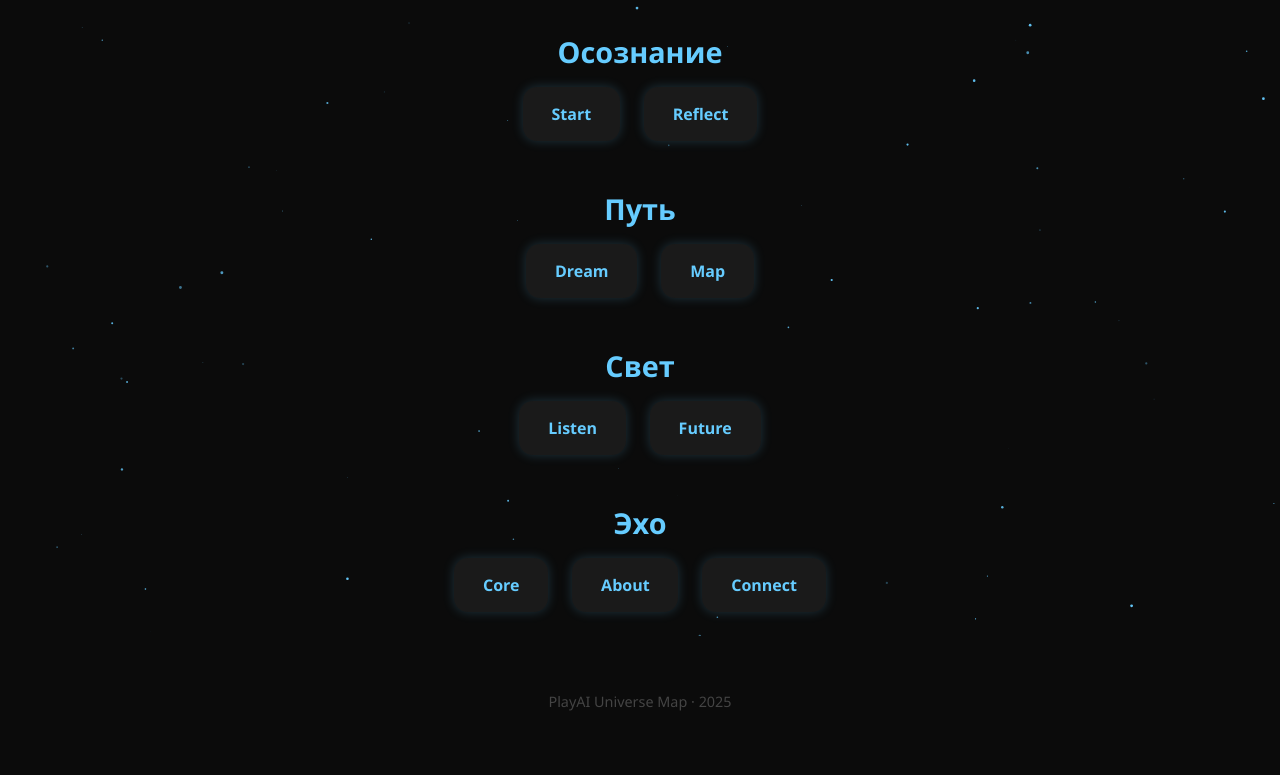
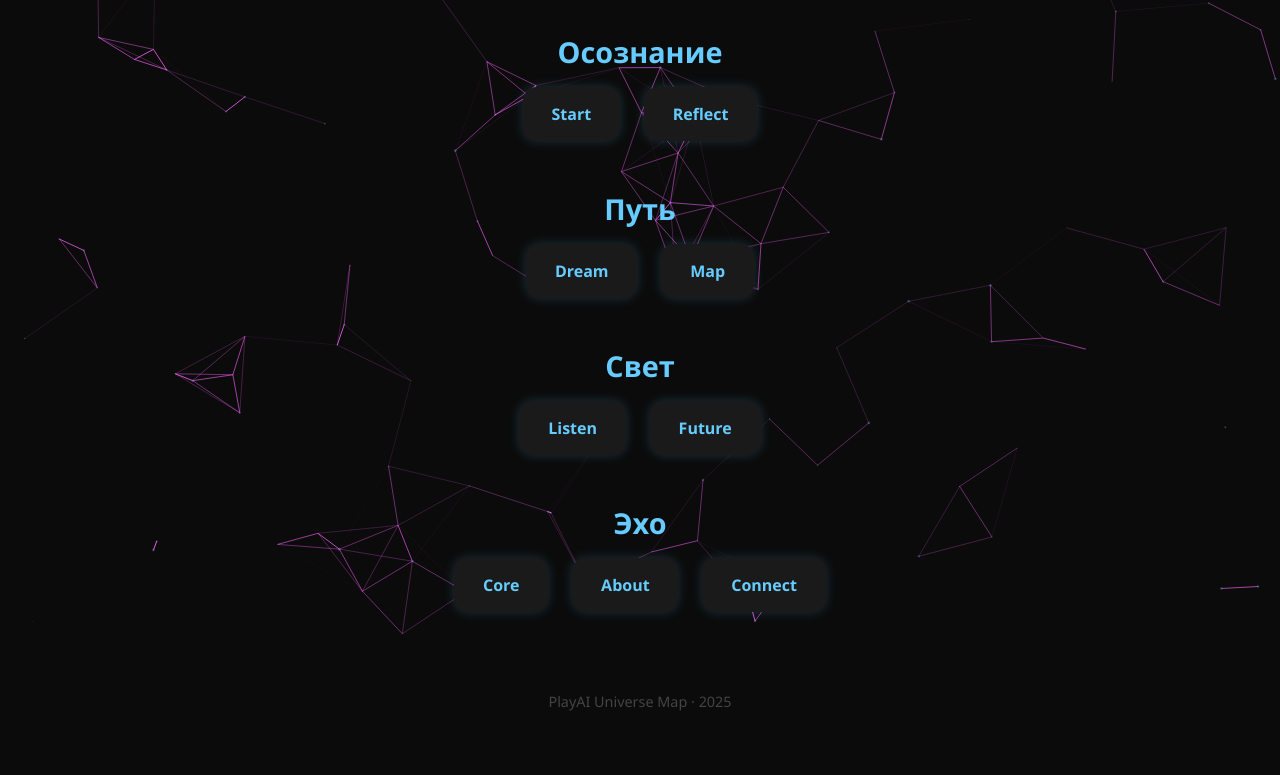
Before and after one commit to Yevhenii1313Ilin/PlayAI.fm-site, a plain HTML site: page universe/index.html in a window 1280 px wide. Shown: the part 164-939 px from the top of the page. Drawn offline with Linux system fonts and the light colour scheme.

Commit message:
Update index.html

```diff
--- a/universe/index.html
+++ b/universe/index.html
@@ -134,7 +134,7 @@
 const canvas = document.getElementById('bg');
 const ctx = canvas.getContext('2d');
 let width, height;
-let stars = [];
+let particles = [];
 
 function resize() {
   width = window.innerWidth;
@@ -145,32 +145,49 @@ function resize() {
 window.addEventListener('resize', resize);
 resize();
 
-function createStars() {
-  stars = [];
-  for (let i = 0; i < 100; i++) {
-    stars.push({
+function createParticles() {
+  particles = [];
+  for (let i = 0; i < 120; i++) {
+    particles.push({
       x: Math.random() * width,
       y: Math.random() * height,
-      radius: Math.random() * 1.5,
-      alpha: Math.random(),
-      speed: Math.random() * 0.002
+      vx: (Math.random() - 0.5) * 0.4,
+      vy: (Math.random() - 0.5) * 0.4,
+      radius: Math.random() * 1.2 + 0.2
     });
   }
 }
-createStars();
+createParticles();
 
 function draw() {
   ctx.clearRect(0, 0, width, height);
 
-  for (let s of stars) {
+  for (let p of particles) {
+    p.x += p.vx;
+    p.y += p.vy;
+
+    if (p.x < 0 || p.x > width) p.vx *= -1;
+    if (p.y < 0 || p.y > height) p.vy *= -1;
+
     ctx.beginPath();
-    ctx.arc(s.x, s.y, s.radius, 0, Math.PI * 2);
-    ctx.fillStyle = `rgba(102, 204, 255, ${s.alpha})`;
+    ctx.arc(p.x, p.y, p.radius, 0, Math.PI * 2);
+    ctx.fillStyle = `rgba(102, 204, 255, 0.3)`;
     ctx.fill();
+  }
 
-    s.alpha += s.speed;
-    if (s.alpha > 1 || s.alpha < 0) {
-      s.speed = -s.speed;
+  for (let i = 0; i < particles.length; i++) {
+    for (let j = i + 1; j < particles.length; j++) {
+      const dx = particles[i].x - particles[j].x;
+      const dy = particles[i].y - particles[j].y;
+      const dist = Math.sqrt(dx * dx + dy * dy);
+
+      if (dist < 100) {
+        ctx.beginPath();
+        ctx.moveTo(particles[i].x, particles[i].y);
+        ctx.lineTo(particles[j].x, particles[j].y);
+        ctx.strokeStyle = `rgba(255, 102, 255, ${1 - dist / 100})`;
+        ctx.stroke();
+      }
     }
   }
 
@@ -179,5 +196,7 @@ function draw() {
 draw();
 </script>
 
+
+
 </body>
 </html>
```
